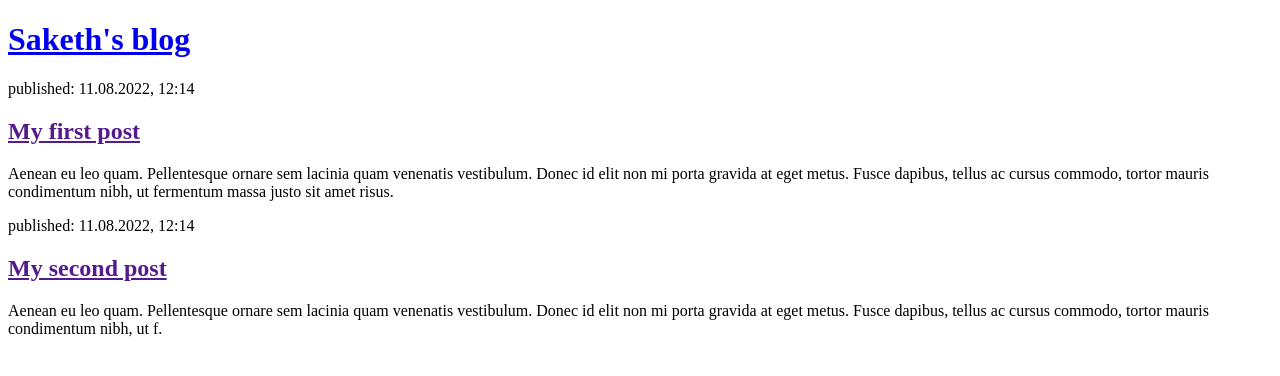
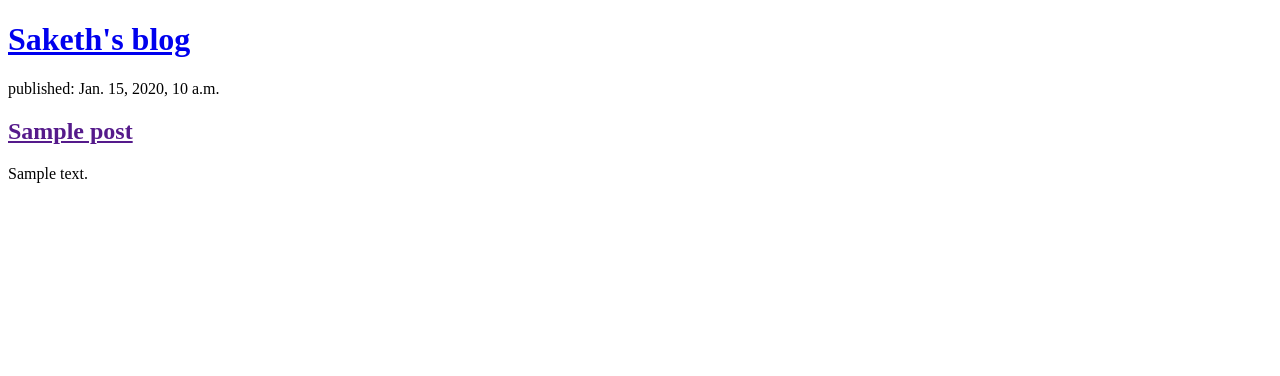
Before and after one commit to Saketh-09/djangoAssignments, a Django app: page / in a window 1280 px wide. Shown: the top 376 px of the page. Run offline with Django 4.2, Linux system fonts and the light colour scheme; tables that the repository leaves empty hold one stand-in row (values such as "Sample post").

Commit message:
Modified templates to display posts from database

```diff
--- a/blog/views.py
+++ b/blog/views.py
@@ -1,6 +1,11 @@
 from django.shortcuts import render
+from django.utils import timezone
+from .models import Post
+
 
 # Create your views here.
 
 def post_list(request):
-    return render(request, 'blog/post_list.html', {})
+    #posts = Post.objects.filter(published_date__lte=timezone.now()).order_by('published_date')
+    posts = Post.objects.order_by('published_date')
+    return render(request, 'blog/post_list.html', {'posts':posts})
--- a/templates/blog/post_list.html
+++ b/templates/blog/post_list.html
@@ -8,16 +8,12 @@
             <h1><a href="/">Saketh's blog</a></h1>
         </header>
 
-        <article>
-            <time>published: 11.08.2022, 12:14</time>
-            <h2><a href="">My first post</a></h2>
-            <p>Aenean eu leo quam. Pellentesque ornare sem lacinia quam venenatis vestibulum. Donec id elit non mi porta gravida at eget metus. Fusce dapibus, tellus ac cursus commodo, tortor mauris condimentum nibh, ut fermentum massa justo sit amet risus.</p>
-        </article>
-
-        <article>
-            <time>published: 11.08.2022, 12:14</time>
-            <h2><a href="">My second post</a></h2>
-            <p>Aenean eu leo quam. Pellentesque ornare sem lacinia quam venenatis vestibulum. Donec id elit non mi porta gravida at eget metus. Fusce dapibus, tellus ac cursus commodo, tortor mauris condimentum nibh, ut f.</p>
-        </article>
+        {% for post in posts %}
+            <article>
+                <time>published: {{ post.published_date }}</time>
+                <h2><a href="">{{ post.title }}</a></h2>
+                <p>{{ post.text|linebreaksbr }}</p>
+            </article>
+        {% endfor %}
     </body>
 </html>
```
